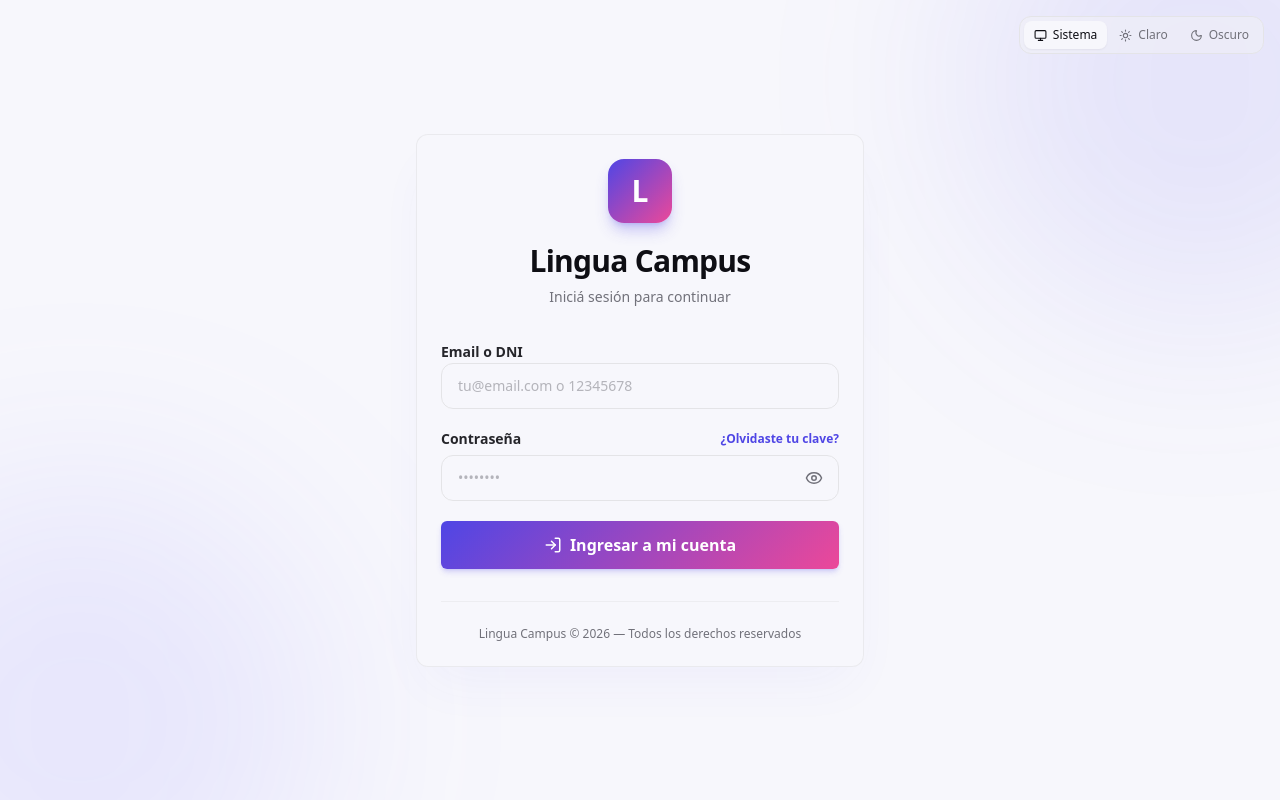
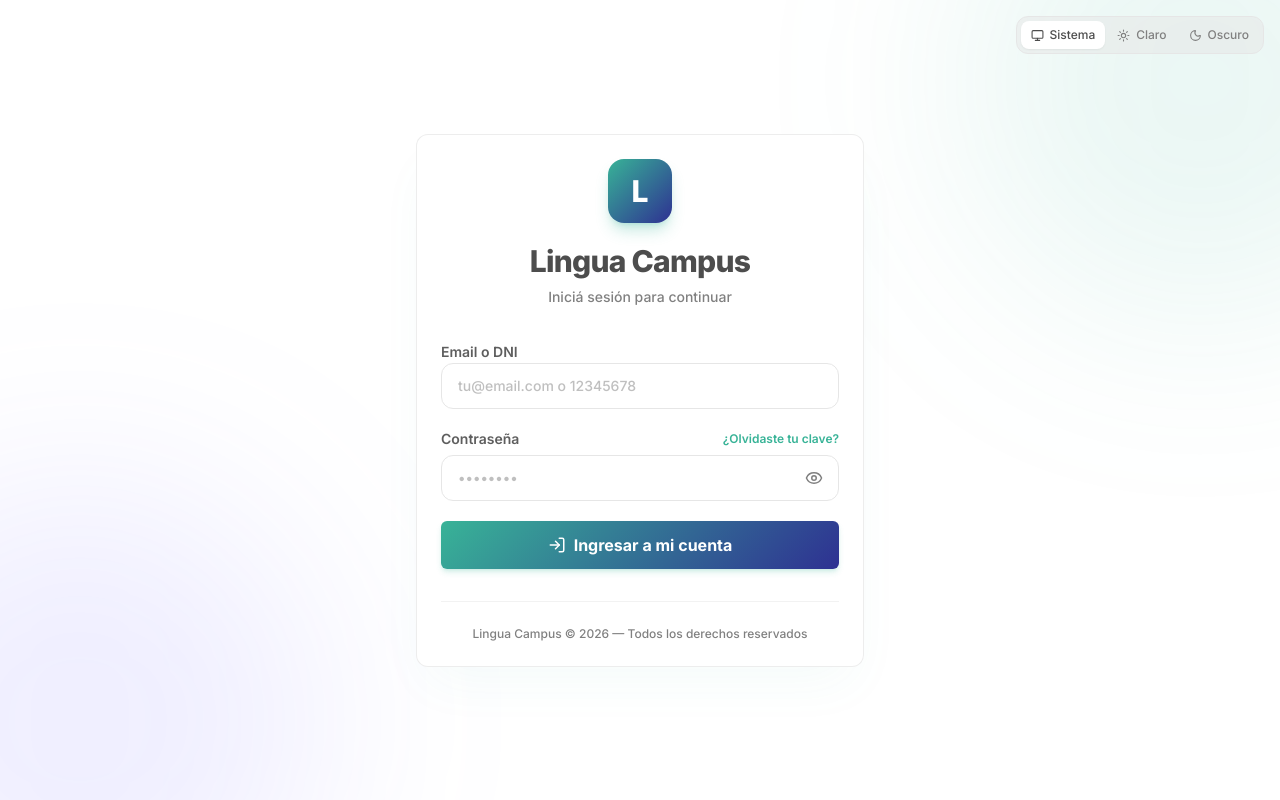
Before and after one commit to jsemalvarez/lingua-campus, a Next.js app: page /login in a window 1280 px wide. Built offline with nearby package versions, Linux system fonts and the light colour scheme.

Commit message:
style: add custom style for Modern English School

```diff
--- a/src/app/globals.css
+++ b/src/app/globals.css
@@ -1,8 +1,17 @@
 @import "tailwindcss";
+
+@font-face {
+  font-family: 'KH Blackline Script';
+  src: url('/fonts/KH-Blackline-Script-Medium.ttf') format('truetype');
+  font-weight: normal;
+  font-style: normal;
+  font-display: swap;
+}
 
 @custom-variant dark (&:is(.dark *));
 
 @theme {
+  --font-sans: var(--font-inter, "Inter"), ui-sans-serif, system-ui, sans-serif;
   --color-background: var(--c-bg);
   --color-foreground: var(--c-fg);
 
@@ -30,24 +39,24 @@
      ================================== */
   :root,
   html.light {
-    --c-bg: #f7f7fc;
-    --c-fg: #0e0e14;
+    --c-bg: #ffffff;
+    --c-fg: #4d4d4d;
 
     --c-card: #ffffff;
-    --c-card-fg: #0e0e14;
+    --c-card-fg: #4d4d4d;
 
-    --c-muted: #f1f1f5;
-    --c-muted-fg: #71717a;
+    --c-muted: #e6e6e6;
+    --c-muted-fg: #808080;
 
-    --c-primary: #4f46e5;
-    --c-primary-hover: #4338ca;
+    --c-primary: #38b397;
+    --c-primary-hover: #338e76;
     --c-primary-fg: #ffffff;
 
-    --c-accent: #ec4899;
+    --c-accent: #2e3192;
 
-    --c-border: #e4e4e7;
-    --c-input: #e4e4e7;
-    --c-ring: #4f46e5;
+    --c-border: #e6e6e6;
+    --c-input: #e6e6e6;
+    --c-ring: #38b397;
   }
 
   /* ==================================
@@ -63,15 +72,15 @@
     --c-muted: #27272a;
     --c-muted-fg: #a1a1aa;
 
-    --c-primary: #6366f1;
-    --c-primary-hover: #818cf8;
+    --c-primary: #38b397;
+    --c-primary-hover: #338e76;
     --c-primary-fg: #ffffff;
 
-    --c-accent: #f472b6;
+    --c-accent: #2e3192;
 
     --c-border: #27272a;
     --c-input: #27272a;
-    --c-ring: #6366f1;
+    --c-ring: #38b397;
   }
 
   @media (prefers-color-scheme: dark) {
@@ -85,15 +94,15 @@
       --c-muted: #27272a;
       --c-muted-fg: #a1a1aa;
 
-      --c-primary: #6366f1;
-      --c-primary-hover: #818cf8;
+      --c-primary: #38b397;
+      --c-primary-hover: #338e76;
       --c-primary-fg: #ffffff;
 
-      --c-accent: #f472b6;
+      --c-accent: #2e3192;
 
       --c-border: #27272a;
       --c-input: #27272a;
-      --c-ring: #6366f1;
+      --c-ring: #38b397;
     }
   }
 
--- a/src/app/layout.tsx
+++ b/src/app/layout.tsx
@@ -7,7 +7,6 @@ import { getTenantByHost } from "@/lib/tenant";
 import { TenantProvider } from "@/components/providers/TenantProvider";
 
 const inter = Inter({
-  variable: "--font-sans",
   subsets: ["latin"],
   display: "swap",
 });
@@ -114,7 +113,7 @@ export default async function RootLayout({
         {/* Script anti-flash: sincroniza el tema ANTES del primer paint */}
         <script dangerouslySetInnerHTML={{ __html: themeScript }} />
       </head>
-      <body className={`${inter.variable} antialiased min-h-screen bg-background text-foreground`}>
+      <body className={`${inter.className} antialiased min-h-screen bg-background text-foreground`}>
         <TenantProvider tenant={tenant}>
           <Providers>
             {children}
--- a/src/components/landing/InstituteLanding.tsx
+++ b/src/components/landing/InstituteLanding.tsx
@@ -3,6 +3,14 @@
 import * as React from "react";
 import Link from "next/link";
 import Image from "next/image";
+import { Lato } from "next/font/google";
+
+const lato = Lato({
+  subsets: ["latin"],
+  weight: ["400", "700"],
+  style: ["normal", "italic"],
+  display: "swap",
+});
 import { Button } from "@/components/ui/Button";
 import { ThemeToggle } from "@/components/ui/ThemeToggle";
 import {
@@ -29,11 +37,12 @@ import { Institute } from "@prisma/client";
 
 export default function InstituteLanding({ institute }: { institute: Institute }) {
   // Configured primary color, default to a neutral/elegant indigo if not provided
-  const primaryColor = "#4F46E5";
-  const secondaryColor = "#F59E0B"; // Amber for highlights
+  const primaryColor = "#38b397";
+  const secondaryColor = "#f6a138"; // Amber for highlights
+  const accentColor = "#2e3192";
 
   return (
-    <div className="min-h-screen font-sans selection:bg-indigo-500/20 dark:selection:bg-white/20 bg-slate-50 dark:bg-slate-950 pb-20 sm:pb-0 scroll-smooth">
+    <div className="min-h-screen selection:bg-indigo-500/20 dark:selection:bg-white/20 bg-slate-50 dark:bg-slate-950 pb-20 sm:pb-0 scroll-smooth">
 
       {/* Navigation (Top) */}
       <nav className="fixed top-0 w-full z-50 bg-white/90 dark:bg-slate-950/90 backdrop-blur-md border-b border-slate-200/50 dark:border-slate-800/50 transition-all">
@@ -140,14 +149,16 @@ export default function InstituteLanding({ institute }: { institute: Institute }
               <span>Inscripciones Abiertas {new Date().getFullYear()}</span>
             </div>
 
-            <h1 className="text-5xl sm:text-7xl lg:text-8xl font-black tracking-tight text-slate-900 dark:text-white leading-[1.05] mb-8 animate-in fade-in slide-in-from-bottom-5 duration-700 block drop-shadow-sm">
-              Tu instituto de inglés <br className="hidden sm:block" />
-              <span style={{ color: primaryColor }}>{institute.name}</span>
+            <h2 className={`text-3xl sm:text-4xl lg:text-5xl italic mb-2 animate-in fade-in slide-in-from-bottom-5 duration-700 ${lato.className}`} style={{ color: primaryColor }}>be Modern, speak English</h2>
+            <h1 className="text-7xl sm:text-8xl lg:text-9xl text-slate-900 dark:text-white leading-[1.1] mb-8 animate-in fade-in slide-in-from-bottom-5 duration-700 block drop-shadow-sm" style={{ fontFamily: "'KH Blackline Script', cursive", fontWeight: "normal" }}>
+              {/* {institute.name} */}
+              Modern English <br className="hidden sm:block" />
+              School
             </h1>
 
-            <h2 className="text-lg sm:text-2xl text-slate-600 dark:text-slate-400 max-w-3xl mx-auto mb-12 leading-relaxed animate-in fade-in slide-in-from-bottom-6 duration-1000 font-medium drop-shadow-sm">
+            <p className="text-lg sm:text-2xl text-slate-600 dark:text-slate-400 max-w-3xl mx-auto mb-12 leading-relaxed animate-in fade-in slide-in-from-bottom-6 duration-1000 font-medium drop-shadow-sm">
               Transformá tu manera de comunicarte. Aprender inglés en nuestra academia te abre las puertas al mundo, a nuevas culturas y a mejores oportunidades.
-            </h2>
+            </p>
 
             <div className="flex flex-col sm:flex-row items-center justify-center gap-4 animate-in fade-in slide-in-from-bottom-8 duration-1000">
               <Link href="/inscription" className="w-full sm:w-auto">
@@ -182,7 +193,7 @@ export default function InstituteLanding({ institute }: { institute: Institute }
               <div className="flex-1 text-left">
                 <h2 className="text-sm font-bold tracking-widest uppercase mb-3 text-slate-300">Cursos de Inglés</h2>
                 <h3 className="text-4xl sm:text-5xl font-black text-white leading-tight drop-shadow-lg">
-                  Un curso de inglés <br/>para cada etapa.
+                  Un curso de inglés <br />para cada etapa.
                 </h3>
               </div>
               <div className="flex-1 md:text-right">
@@ -232,9 +243,9 @@ export default function InstituteLanding({ institute }: { institute: Institute }
         <section id="nosotros" className="py-24 sm:py-32 bg-slate-50 dark:bg-slate-900 border-t border-slate-200/50 dark:border-slate-800/50">
           <div className="container mx-auto px-6 max-w-5xl relative z-10">
             <div className="text-center mb-16">
-              <h2 className="text-sm font-bold tracking-widest uppercase mb-3" style={{ color: primaryColor }}>Tu Academia de Inglés</h2>
+              <h2 className="text-sm font-bold tracking-widest uppercase mb-3" style={{ color: accentColor }}>Tu Academia de Inglés</h2>
               <h3 className="text-4xl sm:text-5xl font-black text-slate-900 dark:text-white mb-6 leading-tight">
-                Más que un instituto de inglés, <br className="hidden sm:block"/> una comunidad.
+                Más que un instituto de inglés, <br className="hidden sm:block" /> una comunidad.
               </h3>
               <p className="text-lg sm:text-xl text-slate-600 dark:text-slate-400 max-w-2xl mx-auto leading-relaxed">
                 Con años de trayectoria formando alumnos bilingües, nuestro equipo de profesores de inglés está enfocado en brindarte las herramientas exactas para dominar el idioma en el mundo real.
@@ -243,11 +254,11 @@ export default function InstituteLanding({ institute }: { institute: Institute }
 
             <div className="grid sm:grid-cols-3 gap-8">
               <div className="bg-white dark:bg-slate-800 p-8 rounded-3xl text-center shadow-lg border border-slate-100 dark:border-slate-700 transition-transform hover:-translate-y-1">
-                <div className="text-4xl sm:text-5xl font-black mb-2 text-slate-900 dark:text-white">+15</div>
+                <div className="text-4xl sm:text-5xl font-black mb-2 text-slate-900 dark:text-white">+{new Date().getFullYear() - 1996}</div>
                 <div className="text-sm font-bold uppercase tracking-wider text-slate-500 dark:text-slate-400">Años de Exp.</div>
               </div>
               <div className="bg-white dark:bg-slate-800 p-8 rounded-3xl text-center shadow-lg border border-slate-100 dark:border-slate-700 transition-transform hover:-translate-y-1">
-                <div className="text-4xl sm:text-5xl font-black mb-2 text-slate-900 dark:text-white">+500</div>
+                <div className="text-4xl sm:text-5xl font-black mb-2 text-slate-900 dark:text-white">+200</div>
                 <div className="text-sm font-bold uppercase tracking-wider text-slate-500 dark:text-slate-400">Alumnos Activos</div>
               </div>
               <div className="bg-white dark:bg-slate-800 p-8 rounded-3xl text-center shadow-lg border border-slate-100 dark:border-slate-700 transition-transform hover:-translate-y-1">
@@ -272,7 +283,7 @@ export default function InstituteLanding({ institute }: { institute: Institute }
               <div>
                 <h2 className="text-sm font-bold tracking-widest uppercase mb-3" style={{ color: primaryColor }}>Por qué estudiar inglés con nosotros</h2>
                 <h3 className="text-4xl sm:text-5xl lg:text-6xl font-black mb-8 leading-[1.1] text-slate-900 dark:text-white">
-                  Una experiencia <br/>
+                  Una experiencia <br />
                   <span style={{ color: secondaryColor }}>inmersiva para aprender.</span>
                 </h3>
                 <p className="text-slate-600 dark:text-slate-400 text-lg sm:text-xl mb-12 font-medium leading-relaxed max-w-md">
@@ -322,14 +333,14 @@ export default function InstituteLanding({ institute }: { institute: Institute }
         </section>
 
         {/* --- SECTION 4: CTA FOOTER PRE TENSION (Inverted Theme mode) --- */}
-        <section className="py-24 bg-slate-950 dark:bg-slate-50 border-t border-slate-800 dark:border-slate-200">
+        <section className="py-24 dark:bg-slate-50" style={{ backgroundColor: primaryColor }}>
           <div className="container mx-auto px-6 text-center max-w-3xl">
             <h2 className="text-4xl font-black text-white dark:text-slate-900 mb-6">Empezá hoy tus clases de inglés</h2>
             <p className="text-xl text-slate-300 dark:text-slate-600 mb-10">No dejes para mañana el idioma que te abrirá las puertas del mundo hoy.</p>
             <Link href="/inscription">
               <Button
                 className="text-white rounded-full px-12 py-8 text-xl font-bold shadow-xl hover:-translate-y-1 transition-transform"
-                style={{ backgroundColor: primaryColor }}
+                style={{ backgroundColor: secondaryColor }}
               >
                 Inscribirse Ahora
               </Button>
@@ -347,7 +358,7 @@ export default function InstituteLanding({ institute }: { institute: Institute }
             aria-label="Contactar por WhatsApp"
           >
             <svg viewBox="0 0 24 24" fill="currentColor" className="w-8 h-8 sm:w-8 sm:h-8">
-              <path d="M17.472 14.382c-.297-.149-1.758-.867-2.03-.967-.273-.099-.471-.148-.67.15-.197.297-.767.966-.94 1.164-.173.199-.347.223-.644.075-.297-.15-1.255-.463-2.39-1.475-.883-.788-1.48-1.761-1.653-2.059-.173-.297-.018-.458.13-.606.134-.133.298-.347.446-.52.149-.174.198-.298.298-.497.099-.198.05-.371-.025-.52-.075-.149-.669-1.612-.916-2.207-.242-.579-.487-.5-.669-.51a12.8 12.8 0 0 0-.57-.01c-.198 0-.52.074-.792.372-.272.297-1.04 1.016-1.04 2.479 0 1.462 1.065 2.875 1.213 3.074.149.198 2.096 3.2 5.077 4.487.709.306 1.262.489 1.694.625.712.227 1.36.195 1.871.118.571-.085 1.758-.719 2.006-1.413.248-.694.248-1.289.173-1.413-.074-.124-.272-.198-.57-.347m-5.421 7.403h-.004a9.87 9.87 0 0 1-5.031-1.378l-.361-.214-3.741.982.998-3.648-.235-.374a9.86 9.86 0 0 1-1.51-5.26c.001-5.45 4.436-9.884 9.888-9.884 2.64 0 5.122 1.03 6.988 2.898a9.825 9.825 0 0 1 2.893 6.994c-.003 5.45-4.437 9.884-9.885 9.884m8.413-18.297A11.815 11.815 0 0 0 12.05 0C5.495 0 .16 5.335.157 11.892c0 2.096.547 4.142 1.588 5.945L.057 24l6.305-1.654a11.882 11.882 0 0 0 5.683 1.448h.005c6.554 0 11.89-5.335 11.893-11.893a11.821 11.821 0 0 0-3.48-8.413Z"/>
+              <path d="M17.472 14.382c-.297-.149-1.758-.867-2.03-.967-.273-.099-.471-.148-.67.15-.197.297-.767.966-.94 1.164-.173.199-.347.223-.644.075-.297-.15-1.255-.463-2.39-1.475-.883-.788-1.48-1.761-1.653-2.059-.173-.297-.018-.458.13-.606.134-.133.298-.347.446-.52.149-.174.198-.298.298-.497.099-.198.05-.371-.025-.52-.075-.149-.669-1.612-.916-2.207-.242-.579-.487-.5-.669-.51a12.8 12.8 0 0 0-.57-.01c-.198 0-.52.074-.792.372-.272.297-1.04 1.016-1.04 2.479 0 1.462 1.065 2.875 1.213 3.074.149.198 2.096 3.2 5.077 4.487.709.306 1.262.489 1.694.625.712.227 1.36.195 1.871.118.571-.085 1.758-.719 2.006-1.413.248-.694.248-1.289.173-1.413-.074-.124-.272-.198-.57-.347m-5.421 7.403h-.004a9.87 9.87 0 0 1-5.031-1.378l-.361-.214-3.741.982.998-3.648-.235-.374a9.86 9.86 0 0 1-1.51-5.26c.001-5.45 4.436-9.884 9.888-9.884 2.64 0 5.122 1.03 6.988 2.898a9.825 9.825 0 0 1 2.893 6.994c-.003 5.45-4.437 9.884-9.885 9.884m8.413-18.297A11.815 11.815 0 0 0 12.05 0C5.495 0 .16 5.335.157 11.892c0 2.096.547 4.142 1.588 5.945L.057 24l6.305-1.654a11.882 11.882 0 0 0 5.683 1.448h.005c6.554 0 11.89-5.335 11.893-11.893a11.821 11.821 0 0 0-3.48-8.413Z" />
             </svg>
           </a>
         )}
```
Also changed, not shown: public/fonts/KH-Blackline-Script-Medium.ttf (added), 1 other file (tests, documents, lock files or other folders). Lines whose indentation alone changed are shown as unchanged.
